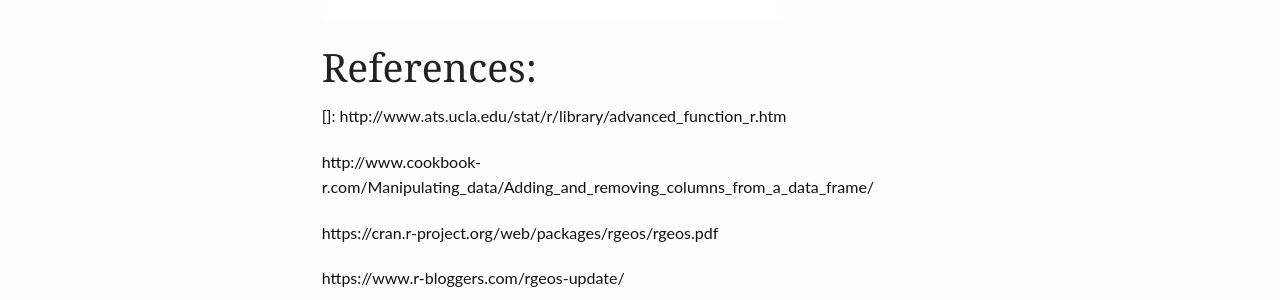
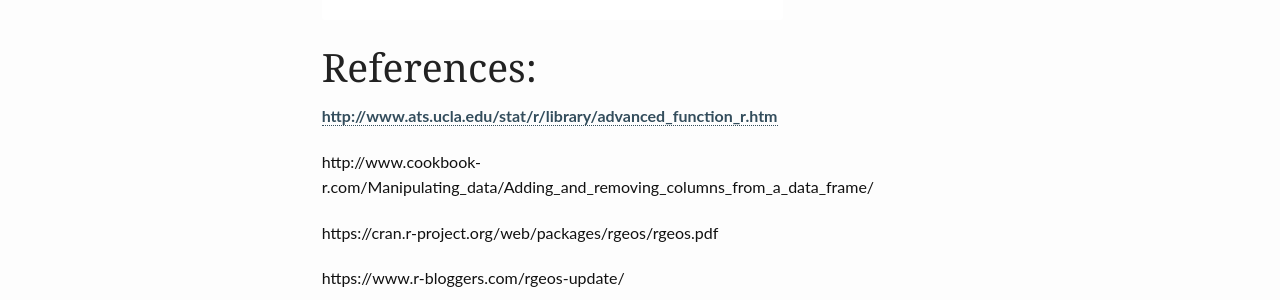
Before and after one commit to i40poster/geoFrackerBlog, a Jekyll site: the page built from _posts/2016-09-23-Exploring-Places-in-Sao-Paulo.md, in a window 1280 px wide and 900 px high, scrolled down 2675 px. Shown: the part 154-454 px from the top of the window. Built offline with Jekyll 4.4.1, drawn with Linux system fonts in a browser that asks for light colours.

Commit message:
Added a new article

```diff
--- a/_posts/2016-09-23-Exploring-Places-in-Sao-Paulo.md
+++ b/_posts/2016-09-23-Exploring-Places-in-Sao-Paulo.md
@@ -105,7 +105,7 @@ plot(Edificacao1KnownServiceArea,add=T,col='green')
 
 # References:
 
-[]: http://www.ats.ucla.edu/stat/r/library/advanced_function_r.htm
+<http://www.ats.ucla.edu/stat/r/library/advanced_function_r.htm>
 
 http://www.cookbook-r.com/Manipulating_data/Adding_and_removing_columns_from_a_data_frame/
 
```
